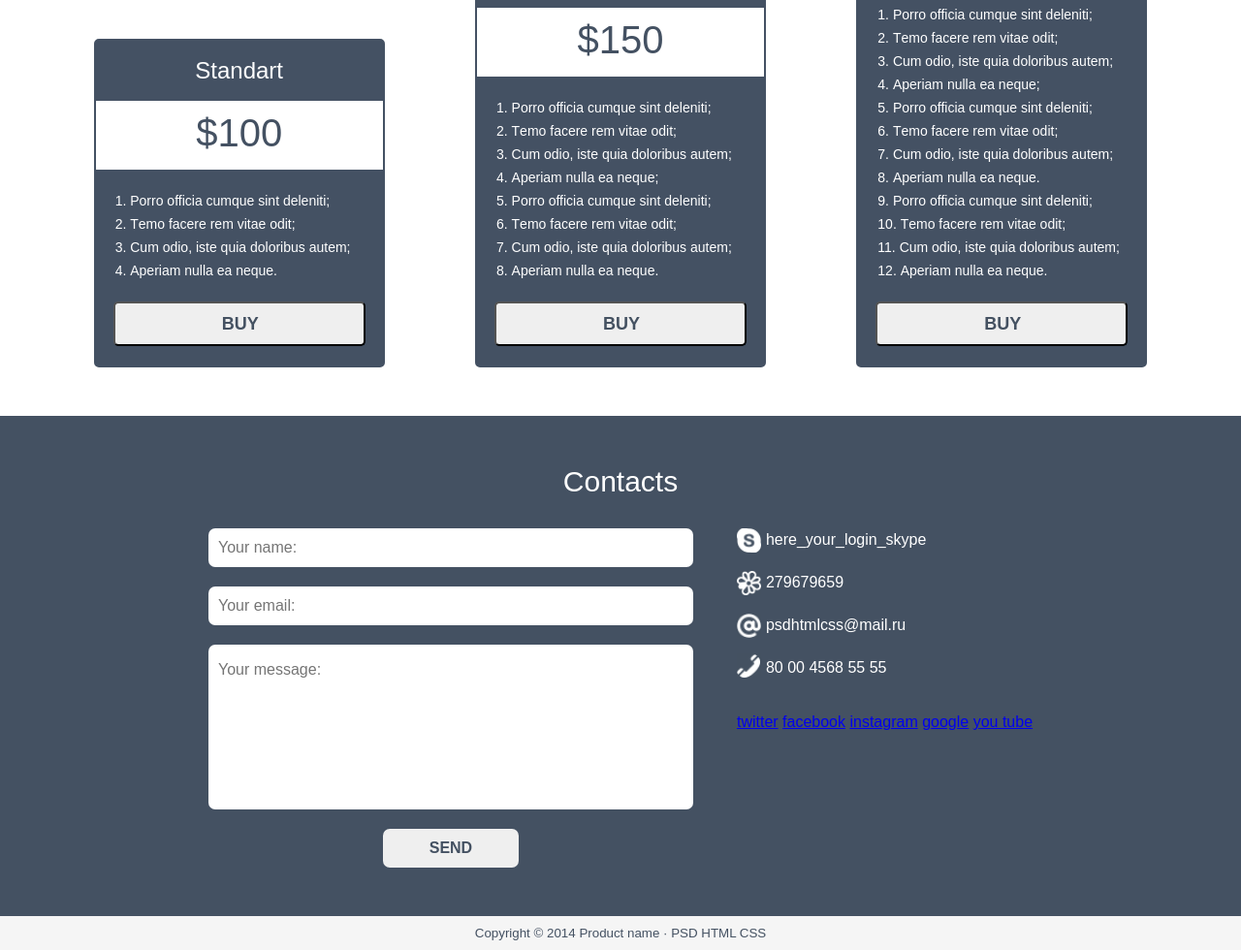
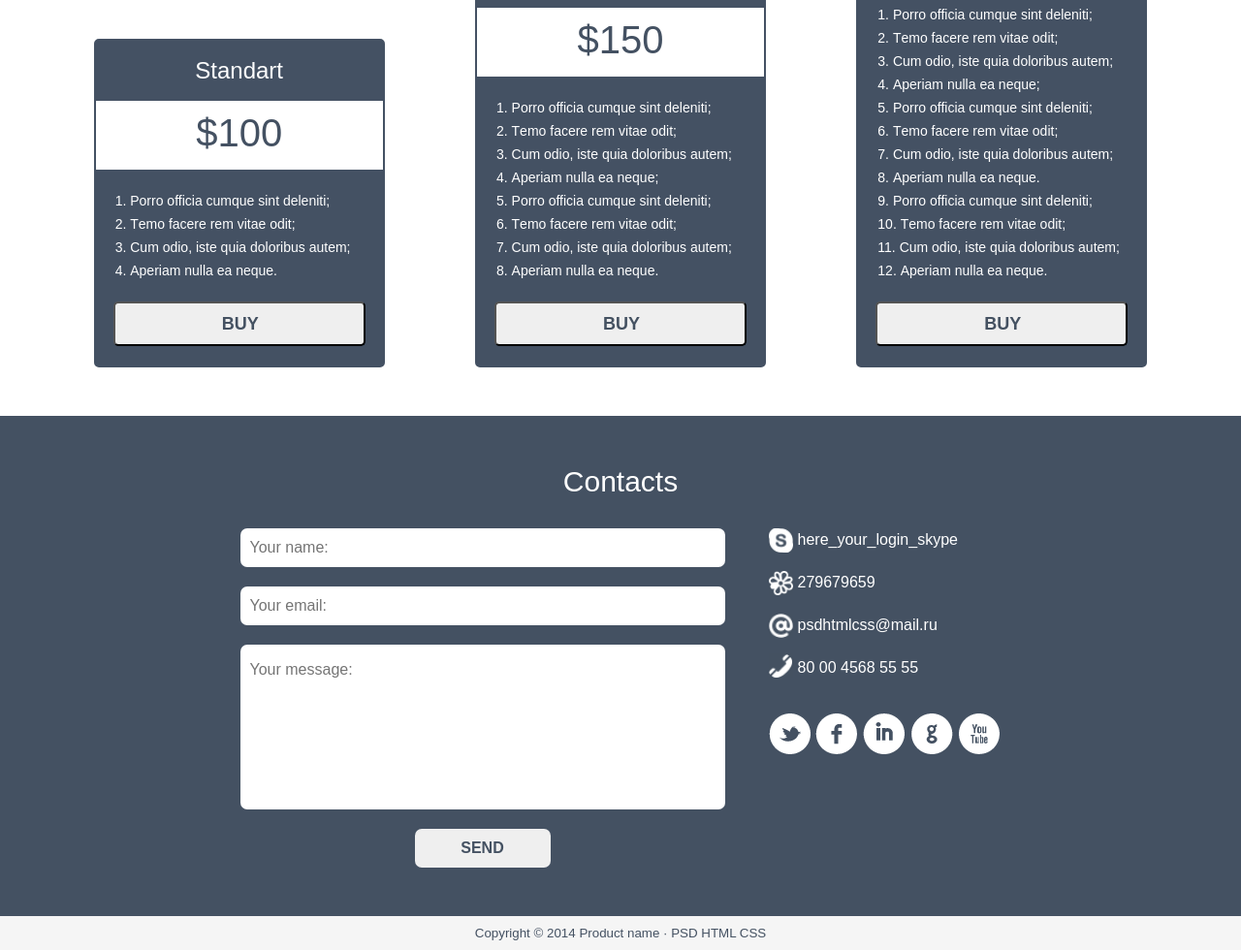
Before and after one commit to Alvetrius/project, a plain HTML site: page index.html in a window 1280 px wide. Shown: the part 2407-3387 px from the top of the page at 97% size. Drawn offline with Linux system fonts and the light colour scheme.

Commit message:
Update to final

```diff
--- a/css/style.css
+++ b/css/style.css
@@ -579,6 +579,8 @@
     margin: 0 0 0 45px;
     padding: 0 0 0 0;
     box-sizing: border-box;
+    width: 240px;
+    /* border: 2px solid green; */
   }
 
   .contacts_wrp_list {
@@ -665,11 +667,42 @@
   .contacts_wrp_link {
     margin: 0 0 0 0;
     padding: 0 0 0 0;
+    display: flex;
+    justify-content: space-between;
+    box-sizing: border-box;
+    /* border: 1px solid red; */
   }
 
   .contacts_wrp_link_item {
     margin: 0 0 0 0;
     padding: 0 0 0 0;
+    width: 46px;
+    height: 42px;
+    /* border: 1px solid black; */
+    box-sizing: border-box;
+    background-image: url(../img/social_buttons.png);
+    background-repeat: no-repeat;
+    text-decoration: none;
+  }
+
+  .contacts_wrp_link_item:nth-of-type(1) {
+    background-position: 0 0;
+  }
+
+  .contacts_wrp_link_item:nth-of-type(2) {
+    background-position: -49px 0;
+  }
+
+  .contacts_wrp_link_item:nth-of-type(3) {
+    background-position: -98px 0;
+  }
+
+  .contacts_wrp_link_item:nth-of-type(4) {
+    background-position: -147px 0;
+  }
+
+  .contacts_wrp_link_item:nth-of-type(5) {
+    background-position: -196px 0;
   }
 
   .copyright_info {
--- a/index.html
+++ b/index.html
@@ -202,11 +202,11 @@
             <li class="contacts_wrp_list_row">80 00 4568 55 55</li>
           </ul>
           <div class="contacts_wrp_link">
-            <a class="contacts_wrp_link_item" href="#">twitter</a>
-            <a class="contacts_wrp_link_item" href="#">facebook</a>
-            <a class="contacts_wrp_link_item" href="#">instagram</a>
-            <a class="contacts_wrp_link_item" href="#">google</a>
-            <a class="contacts_wrp_link_item" href="#">you tube</a>
+            <a class="contacts_wrp_link_item" href="#"></a>
+            <a class="contacts_wrp_link_item" href="#"></a>
+            <a class="contacts_wrp_link_item" href="#"></a>
+            <a class="contacts_wrp_link_item" href="#"></a>
+            <a class="contacts_wrp_link_item" href="#"></a>
           </div>
         </div>
       </section>
```
Also changed, not shown: img/social_buttons.png (added).
